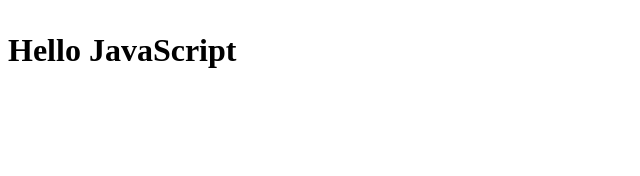
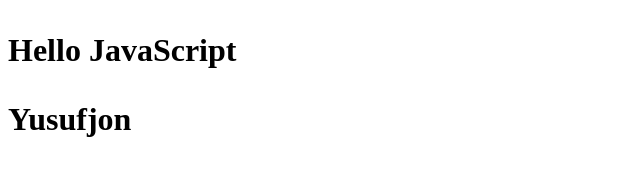
Before and after one commit to KadirovYusuf/git-hub-tutorial, a plain HTML site: page index.html in a window 1280 px wide. Shown: the whole page, without its empty margins (0-640 px from the left). Drawn offline with Linux system fonts and the light colour scheme.

Commit message:
add new p tag

```diff
--- a/index.html
+++ b/index.html
@@ -9,6 +9,7 @@
 <body>
     <h1>
         <p>Hello JavaScript</p>
+        <p>Yusufjon</p>
     </h1>
 
     <script src="./script.js"></script>
```
